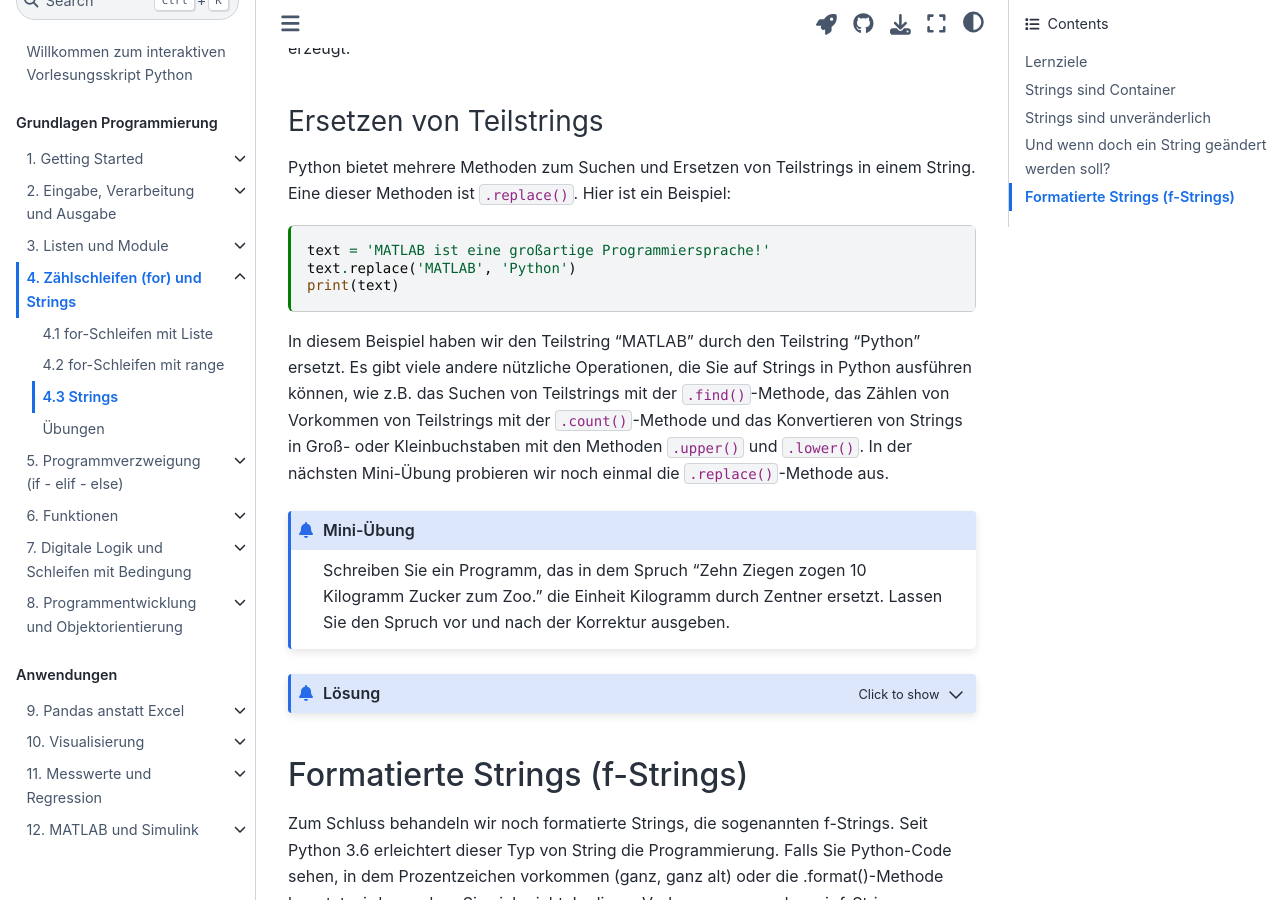
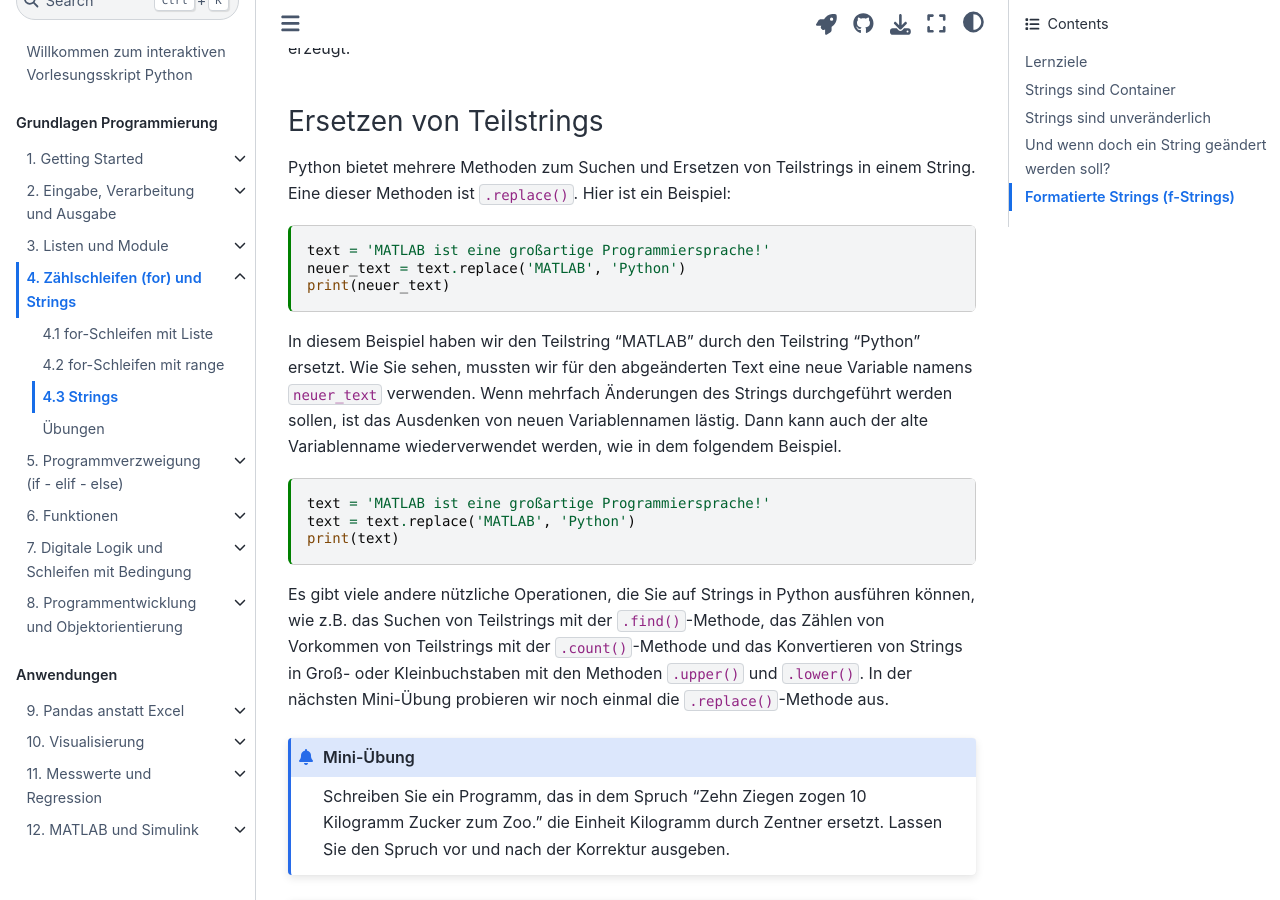
Before and after one commit to gramschs/book_python, a Jupyter Book: the page built from doc/chapter04/chapter04_sec03.md, in a window 1280 px wide and 900 px high, scrolled down 3294 px. Built offline with Jupyter Book 1.0.4 settings and Sphinx 7.4.7 and the Sphinx Book theme 1.1.4, drawn with Linux system fonts in a browser that asks for light colours.

Commit message:
typo fixed

`````diff
--- a/doc/chapter04/chapter04_sec03.md
+++ b/doc/chapter04/chapter04_sec03.md
@@ -168,17 +168,29 @@ String. Eine dieser Methoden ist `.replace()`. Hier ist ein Beispiel:
 
 ```{code-cell} ipython3
 text = 'MATLAB ist eine großartige Programmiersprache!'
-text.replace('MATLAB', 'Python')
+neuer_text = text.replace('MATLAB', 'Python')
+print(neuer_text)
+```
+
+In diesem Beispiel haben wir den Teilstring "MATLAB" durch den Teilstring
+"Python" ersetzt. Wie Sie sehen, mussten wir für den abgeänderten Text eine neue
+Variable namens `neuer_text` verwenden. Wenn mehrfach Änderungen des Strings
+durchgeführt werden sollen, ist das Ausdenken von neuen Variablennamen lästig.
+Dann kann auch der alte Variablenname wiederverwendet werden, wie in dem
+folgendem Beispiel.
+
+```{code-cell} ipython3
+text = 'MATLAB ist eine großartige Programmiersprache!'
+text = text.replace('MATLAB', 'Python')
 print(text)
 ```
 
-In diesem Beispiel haben wir den Teilstring "MATLAB" durch den Teilstring
-"Python" ersetzt. Es gibt viele andere nützliche Operationen, die Sie auf
-Strings in Python ausführen können, wie z.B. das Suchen von Teilstrings mit der
-`.find()`-Methode, das Zählen von Vorkommen von Teilstrings mit der
-`.count()`-Methode und das Konvertieren von Strings in Groß- oder
-Kleinbuchstaben mit den Methoden `.upper()` und `.lower()`. In der nächsten
-Mini-Übung probieren wir noch einmal die `.replace()`-Methode aus.
+Es gibt viele andere nützliche Operationen, die Sie auf Strings in Python
+ausführen können, wie z.B. das Suchen von Teilstrings mit der `.find()`-Methode,
+das Zählen von Vorkommen von Teilstrings mit der `.count()`-Methode und das
+Konvertieren von Strings in Groß- oder Kleinbuchstaben mit den Methoden
+`.upper()` und `.lower()`. In der nächsten Mini-Übung probieren wir noch einmal
+die `.replace()`-Methode aus.
 
 
 ````{admonition} Mini-Übung
`````
